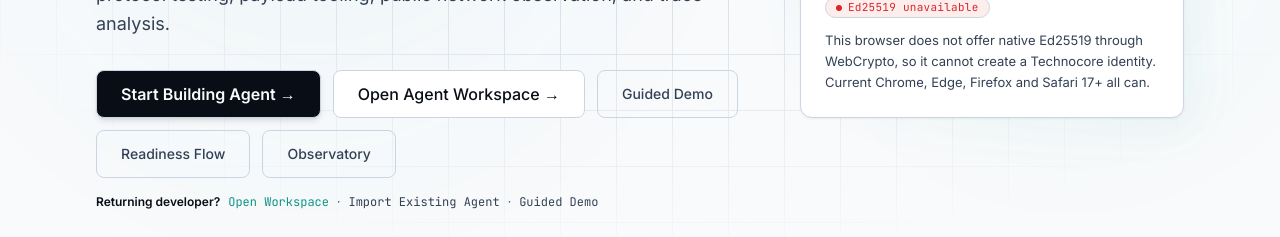
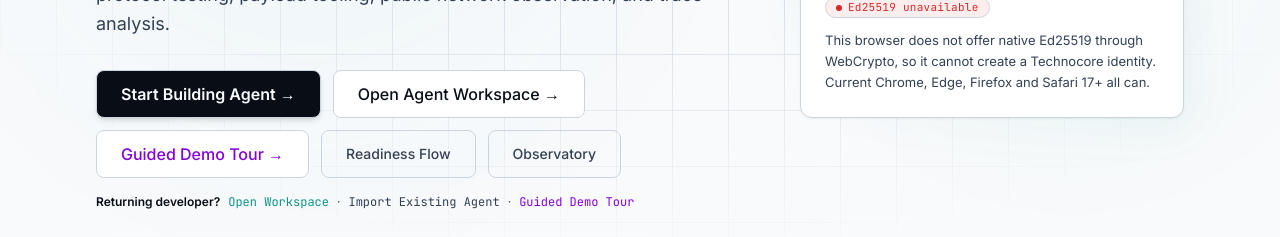
Before and after one commit to MdDevCoder/technocore-agent-starter, a Next.js app: page / in a window 1280 px wide. Shown: the part 451-688 px from the top of the page. Built offline with nearby package versions, Linux system fonts and the light colour scheme; no server answers.

Commit message:
fix(ui): remove emoji from Guided Demo Tour button

```diff
--- a/app/page.tsx
+++ b/app/page.tsx
@@ -221,8 +221,8 @@ export default function LandingPage() {
               <Link href="/workspace" className={buttonClasses("secondary", "lg", "text-sm sm:text-base")}>
                 Open Agent Workspace →
               </Link>
-              <Link href="/demo" className={buttonClasses("ghost", "lg", "text-xs sm:text-sm text-muted hover:text-ink")}>
-                Guided Demo
+              <Link href="/demo" className={buttonClasses("secondary", "lg", "text-sm sm:text-base border-purple-500/30 text-purple-700 dark:text-purple-300 hover:bg-purple-500/10")}>
+                Guided Demo Tour →
               </Link>
               <Link href="/readiness" className={buttonClasses("ghost", "lg", "text-xs sm:text-sm text-muted hover:text-ink")}>
                 Readiness Flow
@@ -243,8 +243,8 @@ export default function LandingPage() {
                 Import Existing Agent
               </Link>
               <span>·</span>
-              <Link href="/demo" className="text-muted hover:text-ink transition-colors font-mono">
-                Guided Demo
+              <Link href="/demo" className="text-purple-700 dark:text-purple-300 hover:underline font-mono">
+                Guided Demo Tour
               </Link>
             </div>
 
--- a/src/ui/SiteFooter.tsx
+++ b/src/ui/SiteFooter.tsx
@@ -144,8 +144,9 @@ export function SiteFooter() {
                   </Link>
                 </li>
                 <li>
-                  <Link href="/demo" className="text-muted hover:text-ink transition-colors">
+                  <Link href="/demo" className="text-muted hover:text-ink transition-colors flex items-center gap-1.5">
                     Guided Demo
+                    <span className="mono text-[0.625rem] text-purple-700 dark:text-purple-300 font-semibold bg-purple-500/10 px-1 py-0.2 rounded border border-purple-500/20">Tour</span>
                   </Link>
                 </li>
                 <li>
```
